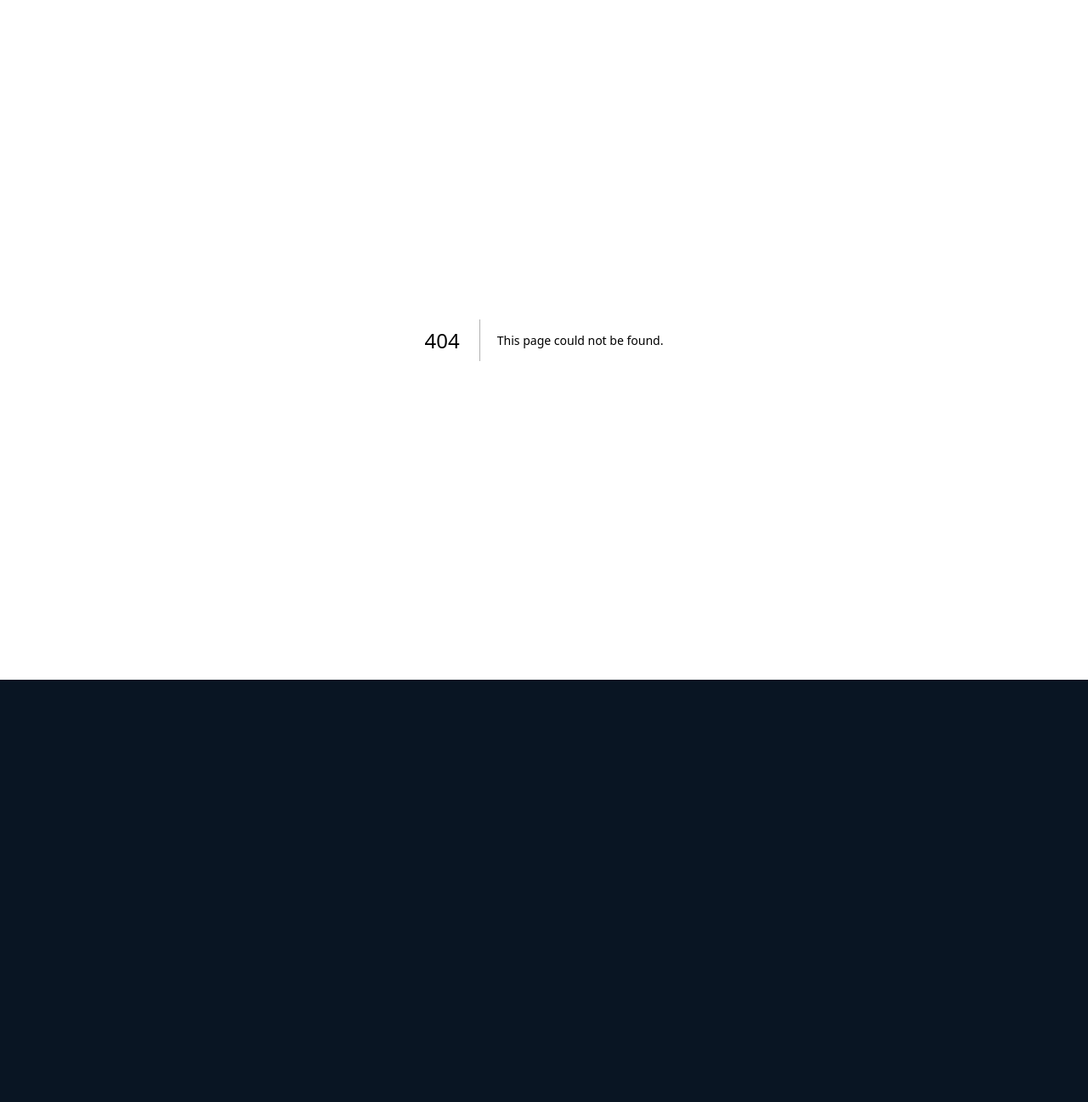
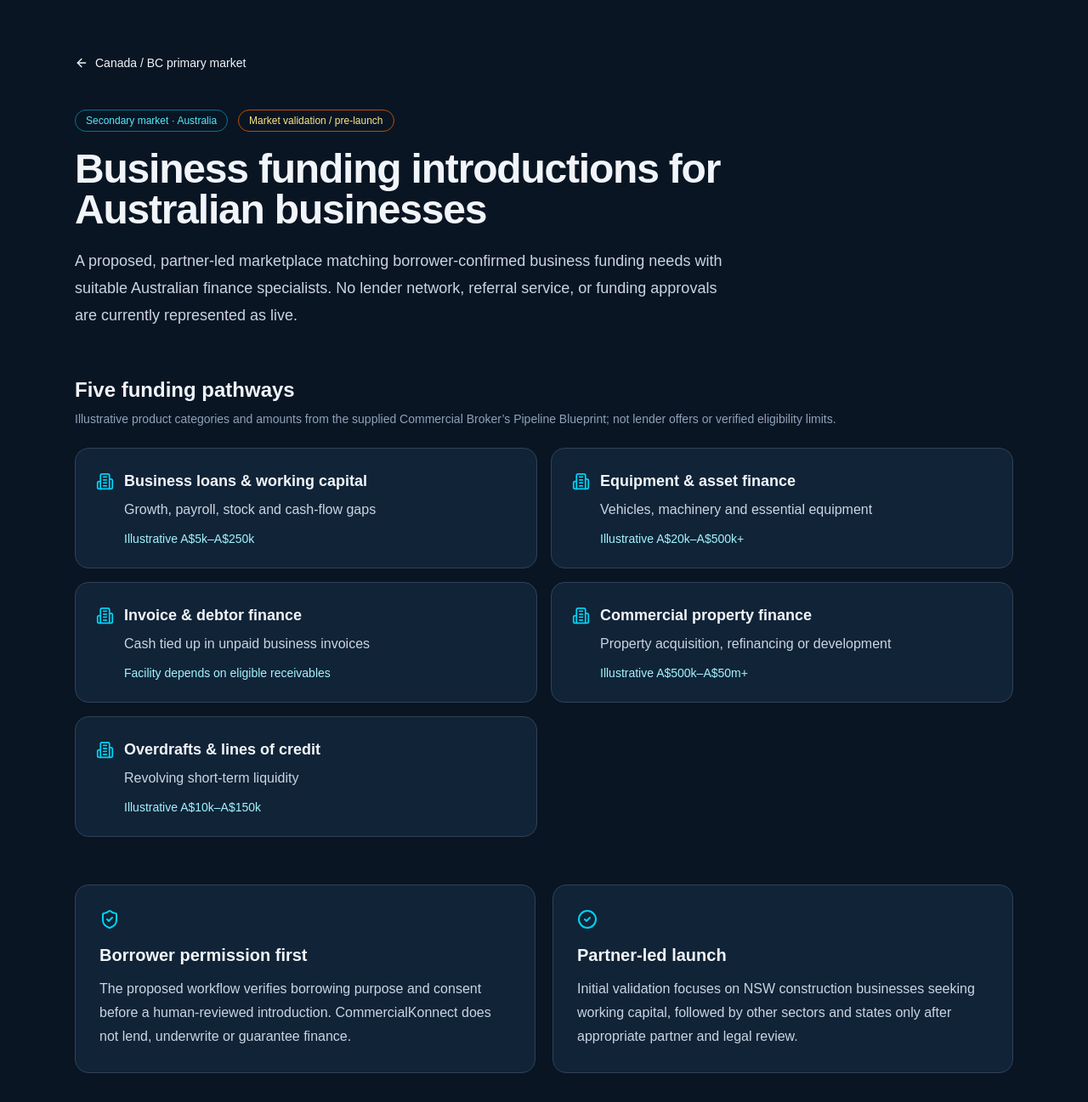
Before and after one commit to Ksdeng1559/Commercialkonnect, a Next.js app: page /markets/australia in a window 1280 px wide. Before the commit this address had no page. Shown: the top 1297 px of the page at 85% size. Before the commit the page ends 800 px from the top, so only its background shows below. Built offline with nearby package versions, Linux system fonts and the light colour scheme.

Commit message:
feat: add secondary Australia funding market landing page

```diff
--- /dev/null
+++ b/src/app/markets/australia/page.tsx
@@ -0,0 +1,65 @@
+import Link from "next/link";
+import { ArrowLeft, ArrowRight, Building2, CheckCircle2, ShieldCheck } from "lucide-react";
+
+export const metadata = {
+  title: "Australia Business Funding | CommercialKonnect",
+  description: "Explore CommercialKonnect's proposed Australian business funding referral network and financing categories.",
+};
+
+const products = [
+  { name: "Business loans & working capital", use: "Growth, payroll, stock and cash-flow gaps", range: "Illustrative A$5k–A$250k" },
+  { name: "Equipment & asset finance", use: "Vehicles, machinery and essential equipment", range: "Illustrative A$20k–A$500k+" },
+  { name: "Invoice & debtor finance", use: "Cash tied up in unpaid business invoices", range: "Facility depends on eligible receivables" },
+  { name: "Commercial property finance", use: "Property acquisition, refinancing or development", range: "Illustrative A$500k–A$50m+" },
+  { name: "Overdrafts & lines of credit", use: "Revolving short-term liquidity", range: "Illustrative A$10k–A$150k" },
+];
+
+export default function AustraliaMarketPage() {
+  return (
+    <main className="min-h-screen bg-[#091523] text-slate-100">
+      <div className="mx-auto max-w-6xl px-6 py-10 md:py-16">
+        <Link href="/" className="inline-flex items-center gap-2 text-sm text-cyan-300 hover:underline">
+          <ArrowLeft size={16} /> Canada / BC primary market
+        </Link>
+        <div className="mt-10 flex flex-wrap items-center gap-3">
+          <span className="rounded-full border border-cyan-700 px-3 py-1 text-xs text-cyan-300">Secondary market · Australia</span>
+          <span className="rounded-full border border-amber-700 px-3 py-1 text-xs text-amber-200">Market validation / pre-launch</span>
+        </div>
+        <h1 className="mt-5 max-w-4xl text-4xl font-bold tracking-tight md:text-5xl">Business funding introductions for Australian businesses</h1>
+        <p className="mt-5 max-w-3xl text-lg leading-8 text-slate-300">A proposed, partner-led marketplace matching borrower-confirmed business funding needs with suitable Australian finance specialists. No lender network, referral service, or funding approvals are currently represented as live.</p>
+        <section aria-labelledby="funding-products" className="mt-14">
+          <h2 id="funding-products" className="text-2xl font-semibold">Five funding pathways</h2>
+          <p className="mt-2 text-sm text-slate-400">Illustrative product categories and amounts from the supplied Commercial Broker’s Pipeline Blueprint; not lender offers or verified eligibility limits.</p>
+          <div className="mt-6 grid gap-4 md:grid-cols-2">
+            {products.map((product) => (
+              <article key={product.name} className="rounded-2xl border border-slate-700 bg-[#112337] p-6">
+                <div className="flex items-start gap-3"><Building2 className="mt-1 shrink-0 text-cyan-400" size={21} /><div>
+                  <h3 className="text-lg font-semibold">{product.name}</h3>
+                  <p className="mt-2 text-slate-300">{product.use}</p>
+                  <p className="mt-3 text-sm text-cyan-200">{product.range}</p>
+                </div></div>
+              </article>
+            ))}
+          </div>
+        </section>
+        <section aria-labelledby="approach" className="mt-14 grid gap-5 md:grid-cols-2">
+          <div className="rounded-2xl border border-slate-700 bg-[#112337] p-7">
+            <ShieldCheck className="text-cyan-400" />
+            <h2 id="approach" className="mt-4 text-xl font-semibold">Borrower permission first</h2>
+            <p className="mt-3 leading-7 text-slate-300">The proposed workflow verifies borrowing purpose and consent before a human-reviewed introduction. CommercialKonnect does not lend, underwrite or guarantee finance.</p>
+          </div>
+          <div className="rounded-2xl border border-slate-700 bg-[#112337] p-7">
+            <CheckCircle2 className="text-cyan-400" />
+            <h2 className="mt-4 text-xl font-semibold">Partner-led launch</h2>
+            <p className="mt-3 leading-7 text-slate-300">Initial validation focuses on NSW construction businesses seeking working capital, followed by other sectors and states only after appropriate partner and legal review.</p>
+          </div>
+        </section>
+        <div className="mt-12 rounded-2xl border border-cyan-900 bg-cyan-500/5 p-7">
+          <h2 className="text-xl font-semibold">Australian network status</h2>
+          <p className="mt-2 text-slate-300">Research and partnership discovery only. Finance assessments, lead resale and partner routing are not enabled. Australian legal, privacy, consent and contractual gates remain outstanding.</p>
+          <Link href="/" className="mt-5 inline-flex items-center gap-2 text-cyan-300 hover:underline">Return to primary market <ArrowRight size={16} /></Link>
+        </div>
+      </div>
+    </main>
+  );
+}
```
